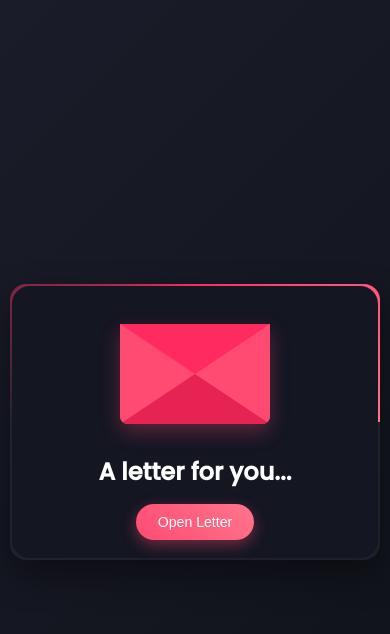
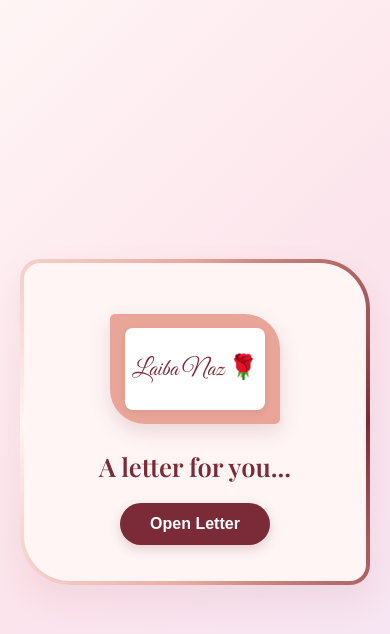
Before and after one commit to mukkaram747/For-my-ishq, a plain HTML site: page index.html in a window 390 px wide. Drawn offline with nearby package versions, Linux system fonts and the light colour scheme; a web font is replaced by a local one.

Commit message:
Update style.css

```diff
--- a/style.css
+++ b/style.css
@@ -1,54 +1,46 @@
-/* ==========================================
-   RESET & BASE STYLES
-   ========================================== */
+/* GLOBAL STYLES */
 * {
+  box-sizing: border-box;
   margin: 0;
   padding: 0;
-  box-sizing: border-box;
 }
 
 body {
-  font-family: 'Poppins', Apple Color Emoji, Segoe UI Emoji, Noto Color Emoji, sans-serif;
-  background: linear-gradient(135deg, #1a1c29, #10121a);
-  min-height: 100vh;
+  font-family: 'Poppins', sans-serif;
+  background: linear-gradient(135deg, #fff5f5 0%, #fce4ec 50%, #f3e5f5 100%);
+  color: #4a3e3d;
   display: flex;
   justify-content: center;
   align-items: center;
-  color: #ffffff;
-  padding: 15px;
+  min-height: 100vh;
   overflow-x: hidden;
+  padding: 20px;
 }
 
+/* CONTAINER */
 .container {
   width: 100%;
   max-width: 480px;
-  display: flex;
-  justify-content: center;
-  align-items: center;
   position: relative;
 }
 
-/* ==========================================
-   CARD CONTAINER & LIGHT CIRCULATION EFFECT
-   ========================================== */
+/* CARD WITH CONTINUOUS SPINNING BORDER LIGHT */
 .card {
-  background: rgba(255, 255, 255, 0.05);
-  backdrop-filter: blur(12px);
-  -webkit-backdrop-filter: blur(12px);
-  border-radius: 20px;
-  padding: 25px 20px;
-  width: 100%;
+  position: relative;
+  background: #fff5f5;
+  border-top-right-radius: 50px;
+  border-bottom-left-radius: 50px;
+  border-top-left-radius: 20px;
+  border-bottom-right-radius: 20px;
+  padding: 40px 30px;
   text-align: center;
-  position: relative;
+  box-shadow: 0 15px 35px rgba(122, 43, 55, 0.08);
+  transition: opacity 0.4s ease, transform 0.4s ease;
   overflow: hidden;
-  box-shadow: 0 15px 35px rgba(0, 0, 0, 0.4);
-  transition: all 0.5s cubic-bezier(0.4, 0, 0.2, 1);
-  display: flex;
-  flex-direction: column;
-  align-items: center;
+  z-index: 1;
 }
 
-/* Light Circulation Border Effect */
+/* CONTINUOUS ROTATING GLOWING BORDER EFFECT */
 .card::before {
   content: '';
   position: absolute;
@@ -57,32 +49,29 @@ body {
   width: 200%;
   height: 200%;
   background: conic-gradient(
-    transparent,
-    transparent,
-    transparent,
-    #ff2a5f,
-    #ff758c
+    #7a2b37 0deg,
+    #e8a598 90deg,
+    transparent 180deg,
+    #e8a598 270deg,
+    #7a2b37 360deg
   );
-  animation: rotateLight 4s linear infinite;
-  z-index: 0;
+  animation: rotateBorder 4s linear infinite;
+  z-index: -2;
 }
 
 .card::after {
   content: '';
   position: absolute;
-  inset: 2px;
-  background: #141622;
-  border-radius: 18px;
-  z-index: 1;
+  inset: 4px;
+  background: #fff5f5;
+  border-top-right-radius: 46px;
+  border-bottom-left-radius: 46px;
+  border-top-left-radius: 16px;
+  border-bottom-right-radius: 16px;
+  z-index: -1;
 }
 
-/* Bring all content above the glowing border */
-.card > * {
-  position: relative;
-  z-index: 2;
-}
-
-@keyframes rotateLight {
+@keyframes rotateBorder {
   0% {
     transform: rotate(0deg);
   }
@@ -91,277 +80,191 @@ body {
   }
 }
 
-/* Visibility Control */
 .card.hidden {
   display: none;
   opacity: 0;
-  transform: translateY(20px) scale(0.95);
+  transform: translateY(20px);
 }
 
 .card.active {
-  display: flex;
+  display: block;
   opacity: 1;
-  transform: translateY(0) scale(1);
-  animation: fadeIn 0.6s ease forwards;
+  transform: translateY(0);
 }
 
-@keyframes fadeIn {
-  from {
-    opacity: 0;
-    transform: translateY(20px) scale(0.95);
-  }
-  to {
-    opacity: 1;
-    transform: translateY(0) scale(1);
-  }
-}
-
-/* ==========================================
-   TYPOGRAPHY
-   ========================================== */
-h1, h2 {
-  color: #ffffff;
+/* TYPOGRAPHY */
+.title {
+  color: #7a2b37;
   margin-bottom: 15px;
 }
 
-.cursive-title {
+.cursive-title, .cursive {
   font-family: 'Great Vibes', cursive;
-  font-size: 2.2rem;
-  color: #ff758c;
-  text-shadow: 0 0 10px rgba(255, 117, 140, 0.5);
+  font-size: 2.8rem;
+  font-weight: normal;
+}
+
+h2 {
+  font-family: 'Playfair Display', serif;
+  color: #7a2b37;
+  margin-bottom: 20px;
+  font-size: 1.6rem;
 }
 
 .subtitle {
-  font-size: 0.9rem;
-  color: #b3b3b3;
-  margin-bottom: 20px;
+  font-size: 0.95rem;
+  color: #8c7b79;
+  margin-bottom: 25px;
 }
 
-/* ==========================================
-   STEP 1: ENVELOPE STYLES
-   ========================================== */
+/* ENVELOPE STYLES */
 .envelope-wrapper {
-  margin: 20px 0 30px;
-  perspective: 1000px;
+  margin: 15px auto 25px auto;
+  width: 170px;
+  height: 110px;
+  position: relative;
+  display: flex;
+  justify-content: center;
+  align-items: center;
 }
 
 .envelope {
-  width: 180px;
-  height: 120px;
-  background: #ff4b72;
+  width: 100%;
+  height: 100%;
+  background: #e8a598;
+  border-top-right-radius: 35px;
+  border-bottom-left-radius: 35px;
+  border-top-left-radius: 5px;
+  border-bottom-right-radius: 5px;
   position: relative;
-  border-bottom-left-radius: 8px;
-  border-bottom-right-radius: 8px;
-  box-shadow: 0 8px 20px rgba(255, 75, 114, 0.3);
-  margin: 0 auto;
-}
-
-.envelope .front {
-  position: absolute;
-  width: 0;
-  height: 0;
-  z-index: 3;
-}
-
-.envelope .flap {
-  border-top: 65px solid #ff2a5f;
-  border-left: 90px solid transparent;
-  border-right: 90px solid transparent;
-  top: 0;
-  transform-origin: top;
-  transition: transform 0.4s ease;
-}
-
-.envelope .pocket {
-  border-left: 90px solid #ff4b72;
-  border-right: 90px solid #ff4b72;
-  border-bottom: 60px solid #e62352;
-  border-top: 60px solid transparent;
-  bottom: 0;
-  border-bottom-left-radius: 8px;
-  border-bottom-right-radius: 8px;
+  box-shadow: 0 8px 20px rgba(122, 43, 55, 0.15);
+  display: flex;
+  justify-content: center;
+  align-items: center;
+  overflow: hidden;
 }
 
 .letter-preview {
+  background: #ffffff;
+  width: 82%;
+  height: 75%;
+  border-radius: 8px;
+  display: flex;
+  justify-content: center;
+  align-items: center;
+  font-family: 'Great Vibes', cursive;
+  font-size: 1.5rem;
+  color: #7a2b37;
+  box-shadow: 0 3px 8px rgba(0, 0, 0, 0.06);
+}
+
+.heart-seal {
   position: absolute;
-  top: 15px;
-  left: 10px;
+  font-size: 1.6rem;
+  bottom: 5px;
   right: 10px;
-  background: #ffffff;
-  padding: 8px;
-  border-radius: 4px;
-  color: #1a1c29;
-  font-family: 'Playfair Display', serif;
-  font-weight: 600;
-  font-size: 0.85rem;
-  box-shadow: 0 2px 8px rgba(0,0,0,0.15);
-  transition: transform 0.4s ease;
   z-index: 2;
 }
 
-.envelope-wrapper:hover .flap {
-  transform: rotateX(180deg);
-  z-index: 1;
-}
-
-.envelope-wrapper:hover .letter-preview {
-  transform: translateY(-25px);
-}
-
-/* ==========================================
-   STEP 2: LETTER CONTENT
-   ========================================== */
+/* LETTER CONTENT */
 .letter-content {
-  background: rgba(255, 255, 255, 0.03);
-  border: 1px solid rgba(255, 255, 255, 0.08);
-  border-radius: 12px;
-  padding: 15px;
-  max-height: 280px;
-  overflow-y: auto;
   text-align: left;
-  font-size: 0.9rem;
-  line-height: 1.6;
-  color: #e0e0e0;
-  margin-bottom: 20px;
-  scroll-behavior: smooth;
+  font-family: 'Playfair Display', serif;
+  line-height: 1.8;
+  font-size: 1.05rem;
+  color: #5c4a48;
+  margin-bottom: 25px;
+  background: #faf6f0;
+  padding: 22px;
+  border-top-right-radius: 40px;
+  border-bottom-left-radius: 40px;
+  border-top-left-radius: 12px;
+  border-bottom-right-radius: 12px;
+  border-left: 4px solid #e8a598;
 }
 
 .letter-content p {
   margin-bottom: 12px;
 }
 
-.letter-content p strong {
-  color: #ff758c;
+/* BUTTONS STYLING */
+.btn {
+  background: #7a2b37;
+  color: #ffffff !important;
+  border: none;
+  padding: 12px 30px;
   font-size: 1rem;
-}
-
-.letter-content::-webkit-scrollbar {
-  width: 5px;
-}
-.letter-content::-webkit-scrollbar-thumb {
-  background: #ff4b72;
-  border-radius: 10px;
-}
-
-/* ==========================================
-   BUTTONS
-   ========================================== */
-.btn {
-  background: linear-gradient(45deg, #ff4b72, #ff758c);
-  color: #ffffff;
-  border: none;
-  padding: 12px 28px;
-  font-size: 0.95rem;
-  font-weight: 500;
-  border-radius: 30px;
+  font-weight: 600;
+  border-radius: 25px;
   cursor: pointer;
-  box-shadow: 0 5px 15px rgba(255, 75, 114, 0.4);
   transition: all 0.3s ease;
-  outline: none;
+  box-shadow: 0 4px 12px rgba(122, 43, 55, 0.2);
+  display: inline-block;
+  text-decoration: none;
 }
 
 .btn:hover {
+  background: #5c1f28;
   transform: translateY(-2px);
-  box-shadow: 0 8px 20px rgba(255, 75, 114, 0.6);
+  color: #ffffff !important;
 }
 
 .buttons-wrapper {
   display: flex;
   justify-content: center;
+  align-items: center;
   gap: 15px;
-  width: 100%;
-  margin-top: 10px;
+  margin-top: 20px;
   position: relative;
+  min-height: 60px;
 }
 
+/* BUTTON COLORS & VISIBILITY */
 .btn-yes {
-  background: linear-gradient(45deg, #00b09b, #96c93d);
-  box-shadow: 0 5px 15px rgba(0, 176, 155, 0.4);
+  background: #7a2b37 !important;
+  color: #ffffff !important;
+  min-width: 110px;
+  font-weight: 600;
 }
 
 .btn-yes:hover {
-  box-shadow: 0 8px 20px rgba(0, 176, 155, 0.6);
+  background: #5c1f28 !important;
 }
 
 .btn-no {
-  background: linear-gradient(45deg, #e53935, #e35d5b);
-  box-shadow: 0 5px 15px rgba(229, 57, 53, 0.4);
+  background: #eedbd7 !important;
+  color: #7a2b37 !important;
+  min-width: 110px;
+  font-weight: 600;
   transition: transform 0.2s ease;
 }
 
-.hint-text {
-  font-size: 0.8rem;
-  color: #ff758c;
-  margin-top: 12px;
-  min-height: 18px;
-}
-
+/* SUCCESS STEP */
 .hearts-icon {
-  font-size: 2rem;
+  color: #e8a598;
+  font-size: 1.2rem;
+  letter-spacing: 5px;
   margin-bottom: 10px;
 }
 
 .success-text {
-  font-size: 0.95rem;
-  line-height: 1.5;
-  color: #d1d1d1;
-  margin-bottom: 15px;
+  font-family: 'Playfair Display', serif;
+  font-size: 1.1rem;
+  line-height: 1.6;
+  margin: 15px 0;
+  color: #5c4a48;
 }
 
 .signature {
-  font-family: 'Great Vibes', cursive;
-  font-size: 1.8rem;
-  color: #ff758c;
+  color: #7a2b37;
+  margin-bottom: 20px;
 }
 
-/* ==========================================
-   MOBILE RESPONSIVENESS
-   ========================================== */
-@media screen and (max-width: 480px) {
-  body {
-    padding: 10px;
-  }
-
-  .card {
-    padding: 20px 15px;
-    border-radius: 16px;
-  }
-
-  .cursive-title {
-    font-size: 1.8rem;
-  }
-
-  .envelope {
-    width: 150px;
-    height: 100px;
-  }
-
-  .envelope .flap {
-    border-top-width: 55px;
-    border-left-width: 75px;
-    border-right-width: 75px;
-  }
-
-  .envelope .pocket {
-    border-left-width: 75px;
-    border-right-width: 75px;
-    border-bottom-width: 50px;
-    border-top-width: 50px;
-  }
-
-  .letter-preview {
-    font-size: 0.75rem;
-    padding: 6px;
-  }
-
-  .letter-content {
-    font-size: 0.85rem;
-    max-height: 220px;
-    padding: 12px;
-  }
-
-  .btn {
-    padding: 10px 22px;
-    font-size: 0.88rem;
-  }
+.hint-text {
+  font-size: 0.9rem;
+  color: #d9534f;
+  min-height: 22px;
+  margin-top: 12px;
+  font-style: italic;
+  font-weight: 500;
 }
```
